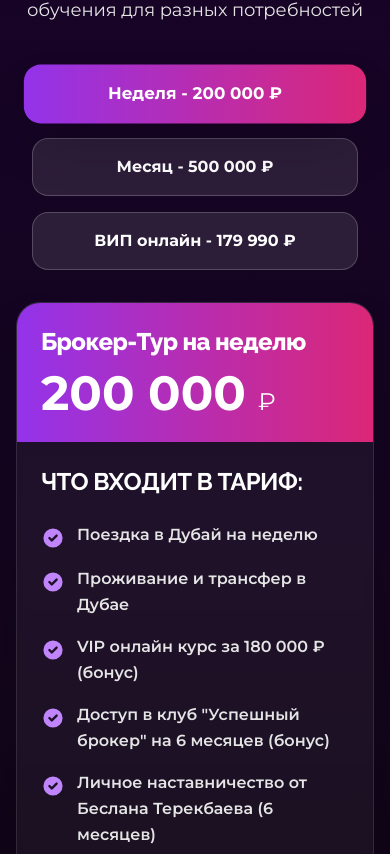
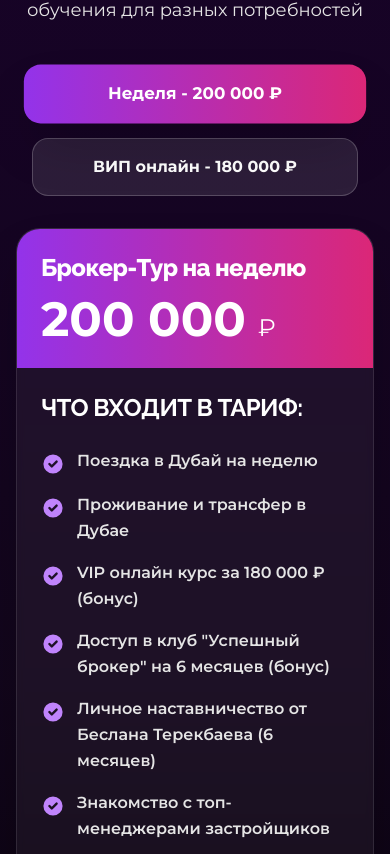
Before and after one commit to Tips95/Dubai_lending, a Next.js app: page / in a window 390 px wide. Shown: the part 7470-8324 px from the top of the page. Built offline with nearby package versions, Linux system fonts and the light colour scheme.

Commit message:
Update tariffs and contact info: removed month tour, updated VIP price to 180k, changed phone to +971 55 283 6575 and email to academystepdream@gmail.com

```diff
--- a/components/ContactSection.tsx
+++ b/components/ContactSection.tsx
@@ -43,8 +43,8 @@ export default function ContactSection() {
                 </div>
                 <div>
                   <h3 className="font-bold text-lg sm:text-xl mb-2">Телефон</h3>
-                  <a href="tel:+971503506009" className="text-base sm:text-lg text-purple-400 hover:text-pink-400 transition-colors font-semibold">
-                    +971 50 350 60 09
+                  <a href="tel:+971552836575" className="text-base sm:text-lg text-purple-400 hover:text-pink-400 transition-colors font-semibold">
+                    +971 55 283 6575
                   </a>
                 </div>
               </div>
@@ -57,8 +57,8 @@ export default function ContactSection() {
                 </div>
                 <div>
                   <h3 className="font-bold text-lg sm:text-xl mb-2">Email</h3>
-                  <a href="mailto:info@stepdream.ae" className="text-base sm:text-lg text-purple-400 hover:text-pink-400 transition-colors font-semibold break-all">
-                    info@stepdream.ae
+                  <a href="mailto:academystepdream@gmail.com" className="text-base sm:text-lg text-purple-400 hover:text-pink-400 transition-colors font-semibold break-all">
+                    academystepdream@gmail.com
                   </a>
                 </div>
               </div>
@@ -86,7 +86,7 @@ export default function ContactSection() {
               <p className="text-sm sm:text-base text-gray-300 mb-4 sm:mb-5 font-semibold">Мы в социальных сетях:</p>
               <div className="flex gap-4 sm:gap-5">
                 <a
-                  href="https://wa.me/971503506009"
+                  href="https://wa.me/971552836575"
                   target="_blank"
                   rel="noopener noreferrer"
                   className="w-12 h-12 sm:w-14 sm:h-14 bg-white/10 hover:bg-gradient-to-r hover:from-purple-600 hover:to-pink-600 rounded-xl flex items-center justify-center transition-all hover:scale-110 shadow-lg"
--- a/components/Footer.tsx
+++ b/components/Footer.tsx
@@ -45,13 +45,13 @@ export default function Footer() {
               <li>Dubai Hills Estate, Park Heights Square 1</li>
               <li>6th Floor – Dubai, UAE</li>
               <li>
-                <a href="tel:+971503506009" className="hover:text-purple-400 transition-colors break-all">
-                  +971 50 350 60 09
+                <a href="tel:+971552836575" className="hover:text-purple-400 transition-colors break-all">
+                  +971 55 283 6575
                 </a>
               </li>
               <li>
-                <a href="mailto:info@stepdream.ae" className="hover:text-purple-400 transition-colors break-all">
-                  info@stepdream.ae
+                <a href="mailto:academystepdream@gmail.com" className="hover:text-purple-400 transition-colors break-all">
+                  academystepdream@gmail.com
                 </a>
               </li>
             </ul>
--- a/components/TariffsSection.tsx
+++ b/components/TariffsSection.tsx
@@ -4,7 +4,7 @@ import { useState } from 'react'
 import { useScrollAnimation } from '@/hooks/useScrollAnimation'
 
 export default function TariffsSection() {
-  const [selectedTariff, setSelectedTariff] = useState<'week' | 'month' | 'vip'>('week')
+  const [selectedTariff, setSelectedTariff] = useState<'week' | 'vip'>('week')
   const titleAnimation = useScrollAnimation({ threshold: 0.2 })
   const cardAnimation = useScrollAnimation({ threshold: 0.1, delay: 200 })
 
@@ -30,32 +30,9 @@ export default function TariffsSection() {
         'Сертификат о прохождении обучения',
       ],
     },
-    month: {
-      title: 'Брокер-Тур на месяц',
-      price: '500 000',
-      period: 'месяц',
-      features: [
-        'Поездка в Дубай на месяц',
-        'Проживание и трансфер в Дубае',
-        'VIP онлайн курс за 180 000 ₽ (бонус)',
-        'Доступ в клуб "Успешный брокер" на 6 месяцев (бонус)',
-        'Личное наставничество от Беслана Терекбаева (6 месяцев)',
-        'Знакомство с топ-менеджерами застройщиков',
-        'Тренинги по продажам, SMM, съемке, ораторству',
-        'Профессиональный контент для личного бренда',
-        'Съемка подкаста',
-        'Персональный сайт',
-        'Доступ к платформе поиска недвижимости (6 месяцев)',
-        '10 лидов от агентства StepDream',
-        'Путешествие по персидскому заливу на корабле',
-        'Сертификат о прохождении обучения',
-        'Расширенная программа обучения',
-        'Больше времени на практику',
-      ],
-    },
     vip: {
       title: 'ВИП с поддержкой куратора',
-      price: '179 990',
+      price: '180 000',
       period: 'онлайн',
       features: [
         '18 модулей обучения на платформе',
@@ -108,16 +85,6 @@ export default function TariffsSection() {
             Неделя - 200 000 ₽
           </button>
           <button
-            onClick={() => setSelectedTariff('month')}
-            className={`w-full sm:w-auto px-7 sm:px-9 py-4 sm:py-5 rounded-2xl font-bold transition-all text-base sm:text-lg ${
-              selectedTariff === 'month'
-                ? 'bg-gradient-to-r from-purple-600 to-pink-600 text-white shadow-2xl scale-105'
-                : 'bg-white/10 text-white hover:bg-white/20 border border-white/20 hover:scale-105'
-            }`}
-          >
-            Месяц - 500 000 ₽
-          </button>
-          <button
             onClick={() => setSelectedTariff('vip')}
             className={`w-full sm:w-auto px-7 sm:px-9 py-4 sm:py-5 rounded-2xl font-bold transition-all text-base sm:text-lg ${
               selectedTariff === 'vip'
@@ -125,7 +92,7 @@ export default function TariffsSection() {
                 : 'bg-white/10 text-white hover:bg-white/20 border border-white/20 hover:scale-105'
             }`}
           >
-            ВИП онлайн - 179 990 ₽
+            ВИП онлайн - 180 000 ₽
           </button>
         </div>
 
--- a/components/WhatsAppButton.tsx
+++ b/components/WhatsAppButton.tsx
@@ -3,7 +3,7 @@
 export default function WhatsAppButton() {
   return (
     <a
-      href="https://wa.me/971503506009"
+      href="https://wa.me/971552836575"
       target="_blank"
       rel="noopener noreferrer"
       className="fixed bottom-6 right-6 z-50 w-16 h-16 bg-[#25D366] hover:bg-[#20BA5A] rounded-full flex items-center justify-center shadow-2xl transition-all duration-300 hover:scale-110 animate-bounce-gentle"
```
